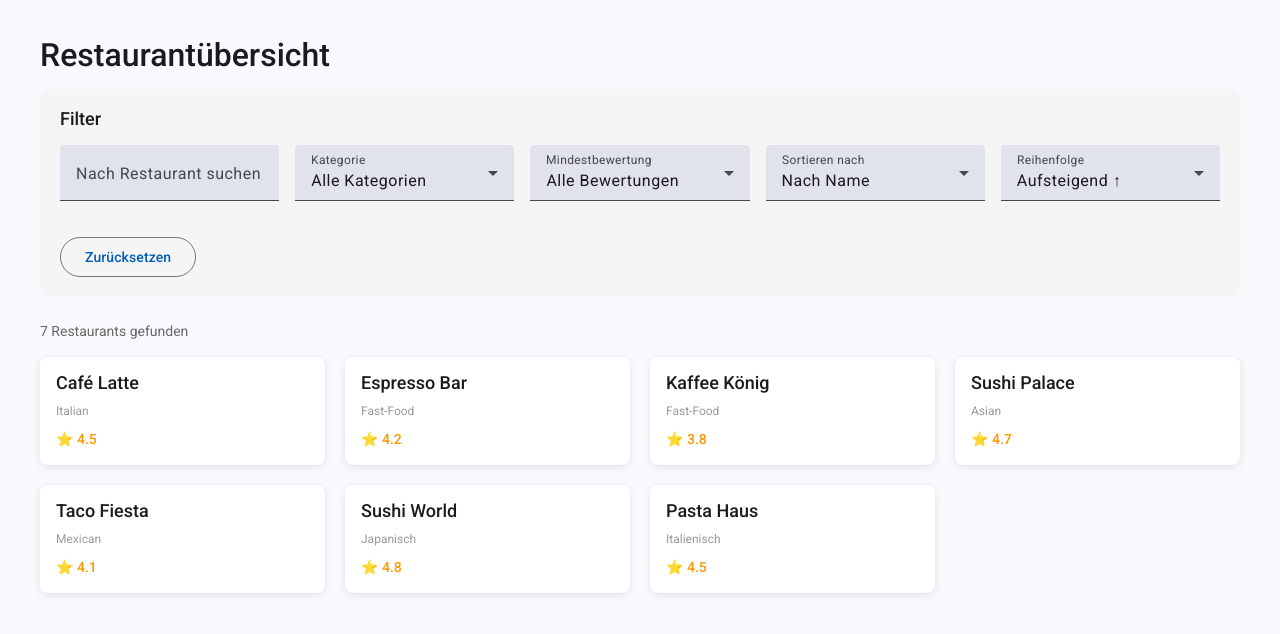
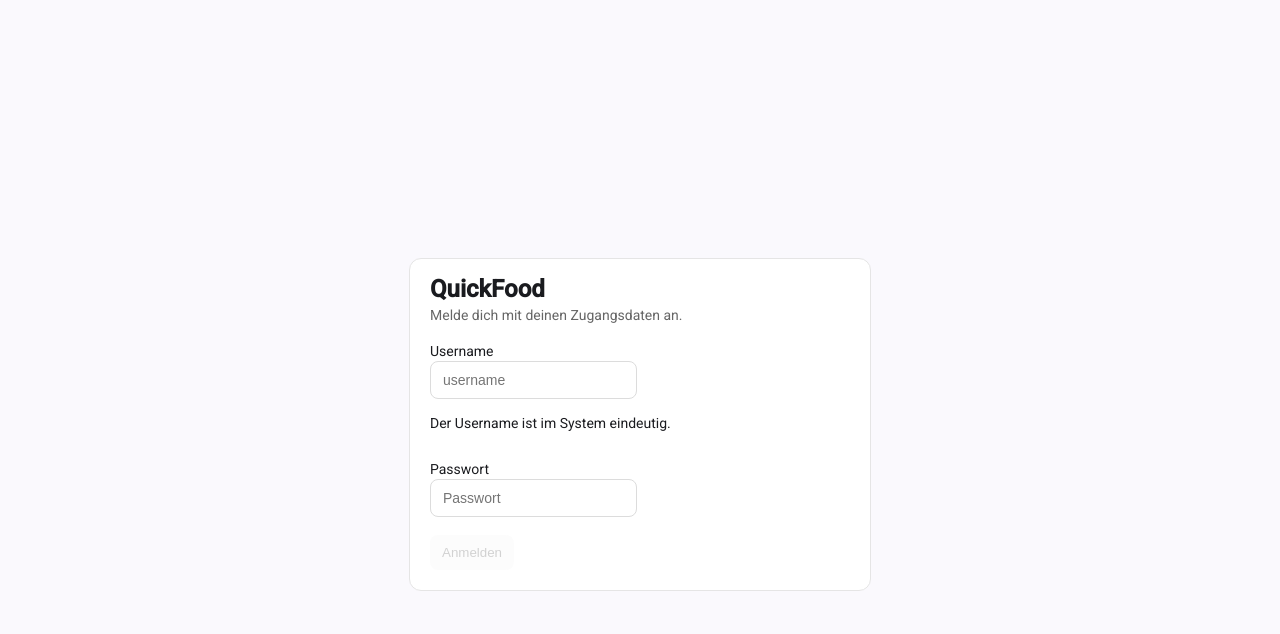
Before and after one commit to hansgriesser/quickfood, an Angular app in the folder apps/web/: page /login in a window 1280 px wide. Before the commit this address led to /restaurants. Shown: the top 634 px of the page. Built offline with nearby package versions, Linux system fonts and the light colour scheme.

Commit message:
initial login page and backend authentication integration

```diff
--- a/apps/web/src/app/app.routes.ts
+++ b/apps/web/src/app/app.routes.ts
@@ -2,7 +2,10 @@ import { Routes } from '@angular/router';
 
 export const routes: Routes = [
     {
-        path: '', redirectTo: 'restaurants', pathMatch: 'full'
+        path: '', redirectTo: 'login', pathMatch: 'full'
+    },
+    {
+        path: 'login', loadChildren: ()=> import('./features/auth/auth-module').then((m) => m.AuthModule)
     },
     {
         path: 'restaurants', loadChildren: () => import('./features/customer/restaurant/restaurant-module').then(m => m.RestaurantModule)
--- /dev/null
+++ b/apps/web/src/app/features/auth/auth-model.ts
@@ -0,0 +1,8 @@
+export interface LoginRequest {
+  username: string;
+  password: string;
+}
+
+export interface LoginResponse {
+  access_token: string;
+}
--- /dev/null
+++ b/apps/web/src/app/features/auth/auth.service.ts
@@ -0,0 +1,27 @@
+import { Injectable } from "@angular/core";
+import { HttpClient } from "@angular/common/http";
+import { firstValueFrom } from "rxjs";
+import { LoginRequest, LoginResponse } from "./auth-model";
+
+@Injectable({ providedIn: 'root' })
+export class AuthService {
+    private readonly tokenKey = 'qf_access_token';
+
+    constructor(private http: HttpClient) {}
+
+    async login(req: LoginRequest): Promise<LoginResponse> {
+        const url = '/api/auth/login';
+
+        const res = await firstValueFrom(this.http.post<LoginResponse>(url, req));
+        localStorage.setItem(this.tokenKey, res.access_token);
+        return res;
+    }
+
+    getToken(): string | null {
+        return localStorage.getItem(this.tokenKey);
+    }
+
+    logout(): void {
+        localStorage.removeItem(this.tokenKey);
+    }
+}
--- /dev/null
+++ b/apps/web/src/app/features/auth/pages/login/login.component.css
@@ -0,0 +1,66 @@
+.login-page {
+  min-height: 100vh;
+  display: grid;
+  place-items: center;
+  padding: 24px;
+}
+
+.card {
+  width: 100%;
+  max-width: 420px;
+  border: 1px solid #e5e5e5;
+  border-radius: 12px;
+  padding: 20px;
+  background: white;
+}
+
+h1 {
+  margin: 0 0 6px 0;
+  font-size: 24px;
+}
+
+.subtitle {
+  margin: 0 0 16px 0;
+  color: #666;
+}
+
+form {
+  display: grid;
+  gap: 12px;
+}
+
+label {
+  display: grid;
+  gap: 6px;
+}
+
+input {
+  padding: 10px 12px;
+  border: 1px solid #dcdcdc;
+  border-radius: 8px;
+  font-size: 14px;
+}
+
+button {
+  margin-top: 6px;
+  padding: 10px 12px;
+  border: 0;
+  border-radius: 8px;
+  cursor: pointer;
+}
+
+button:disabled {
+  opacity: 0.6;
+  cursor: not-allowed;
+}
+
+.error {
+  color: #b00020;
+}
+
+.error-banner {
+  border: 1px solid #b00020;
+  color: #b00020;
+  padding: 10px 12px;
+  border-radius: 8px;
+}
--- /dev/null
+++ b/apps/web/src/app/features/auth/pages/login/login.component.html
@@ -0,0 +1,80 @@
+<div class="login-page">
+  <main class="card" role="main" aria-label="Login">
+    <header class="header">
+      <h1 class="title">QuickFood</h1>
+      <p class="subtitle">Melde dich mit deinen Zugangsdaten an.</p>
+    </header>
+
+    <form class="form" [formGroup]="form" (ngSubmit)="onSubmit()" novalidate>
+      <!-- Username -->
+      <div class="field">
+        <label class="label" for="username">Username</label>
+
+        <input
+          id="username"
+          class="input"
+          type="text"
+          formControlName="username"
+          autocomplete="username"
+          placeholder="username"
+          [attr.aria-invalid]="form.controls.username.touched && form.controls.username.invalid"
+          [attr.aria-describedby]="'username-hint username-error'"
+        />
+
+        <p id="username-hint" class="hint">Der Username ist im System eindeutig.</p>
+
+        <p
+          id="username-error"
+          class="error"
+          *ngIf="form.controls.username.touched && form.controls.username.invalid"
+        >
+          Username ist erforderlich.
+        </p>
+      </div>
+
+      <!-- Passwort -->
+      <div class="field">
+        <label class="label" for="password">Passwort</label>
+
+        <input
+          id="password"
+          class="input"
+          type="password"
+          formControlName="password"
+          autocomplete="current-password"
+          placeholder="Passwort"
+          [attr.aria-invalid]="form.controls.password.touched && form.controls.password.invalid"
+          [attr.aria-describedby]="'password-error'"
+        />
+
+        <p
+          id="password-error"
+          class="error"
+          *ngIf="form.controls.password.touched && form.controls.password.invalid"
+        >
+          Passwort ist erforderlich.
+        </p>
+      </div>
+
+      <!-- Global Error -->
+      <div class="error-banner" role="alert" *ngIf="errorMessage">
+        <strong>Login fehlgeschlagen.</strong>
+        <span>{{ errorMessage }}</span>
+      </div>
+
+      <!-- Actions -->
+      <div class="actions">
+        <button
+          class="btn primary"
+          type="submit"
+          [disabled]="isSubmitting || form.invalid"
+        >
+          <span *ngIf="!isSubmitting">Anmelden</span>
+          <span *ngIf="isSubmitting">Anmelden…</span>
+        </button>
+
+
+      </div>
+    </form>
+  </main>
+</div>
--- /dev/null
+++ b/apps/web/src/app/features/auth/pages/login/login.component.ts
@@ -0,0 +1,61 @@
+import { Component } from "@angular/core";
+import { CommonModule } from "@angular/common";
+import {
+    ReactiveFormsModule,
+    FormBuilder,
+    FormGroup,
+    Validators,
+    FormControl
+} from "@angular/forms";
+import { AuthService } from "../../auth.service";
+import { Router } from "@angular/router";
+
+@Component({
+    selector: 'app-login',
+    standalone: true,
+    imports: [CommonModule, ReactiveFormsModule],
+    templateUrl: './login.component.html',
+    styleUrls: ['./login.component.css']
+})
+export class LoginComponent {
+    isSubmitting = false;
+    errorMessage: string | null = null;
+
+    form = new FormGroup({
+        username: new FormControl<string>('', {
+            nonNullable: true,
+            validators: [Validators.required]
+        }),
+        password: new FormControl<string>('', {
+            nonNullable: true,
+            validators: [Validators.required]
+        })
+    });
+
+    constructor(
+        private readonly auth: AuthService,
+        private readonly router: Router
+    ) {}
+
+    async onSubmit(): Promise<void> {
+        this.errorMessage = null;
+
+        if (this.form.invalid) {
+            this.form.markAllAsTouched();
+            return;
+        }
+
+        this.isSubmitting = true;
+
+        try {
+            const { username, password } = this.form.getRawValue();
+            await this.auth.login({ username, password });
+
+            await this.router.navigateByUrl('/restaurants');
+        } catch (e: any) {
+            this.errorMessage = e?.error?.message || 'Login failed';
+        } finally {
+            this.isSubmitting = false;
+        }
+    }
+}
```
Also changed, not shown: apps/web/src/app/features/auth/auth-module.ts (added, +14 -0 lines), apps/web/src/app/features/auth/auth-routing-module.ts (added, +13 -0 lines), 2 other files (tests, documents, lock files or other folders).
